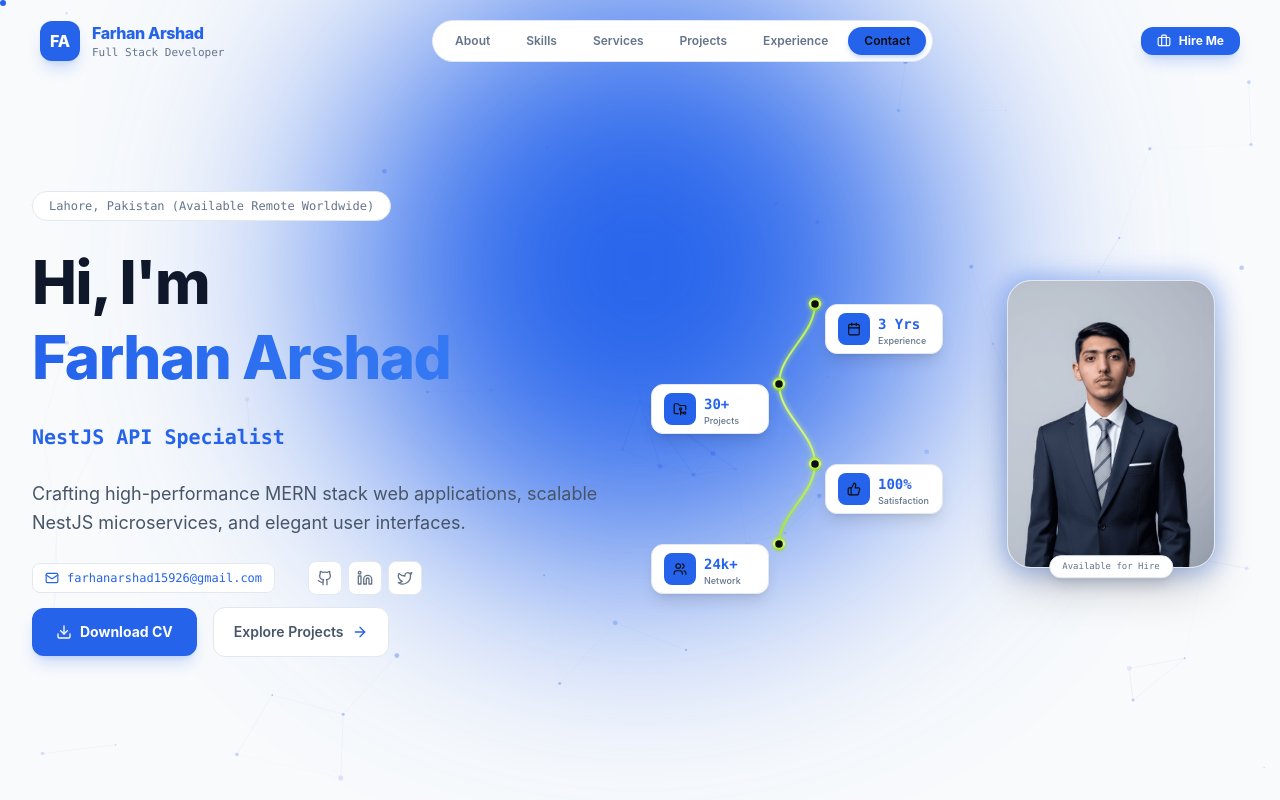
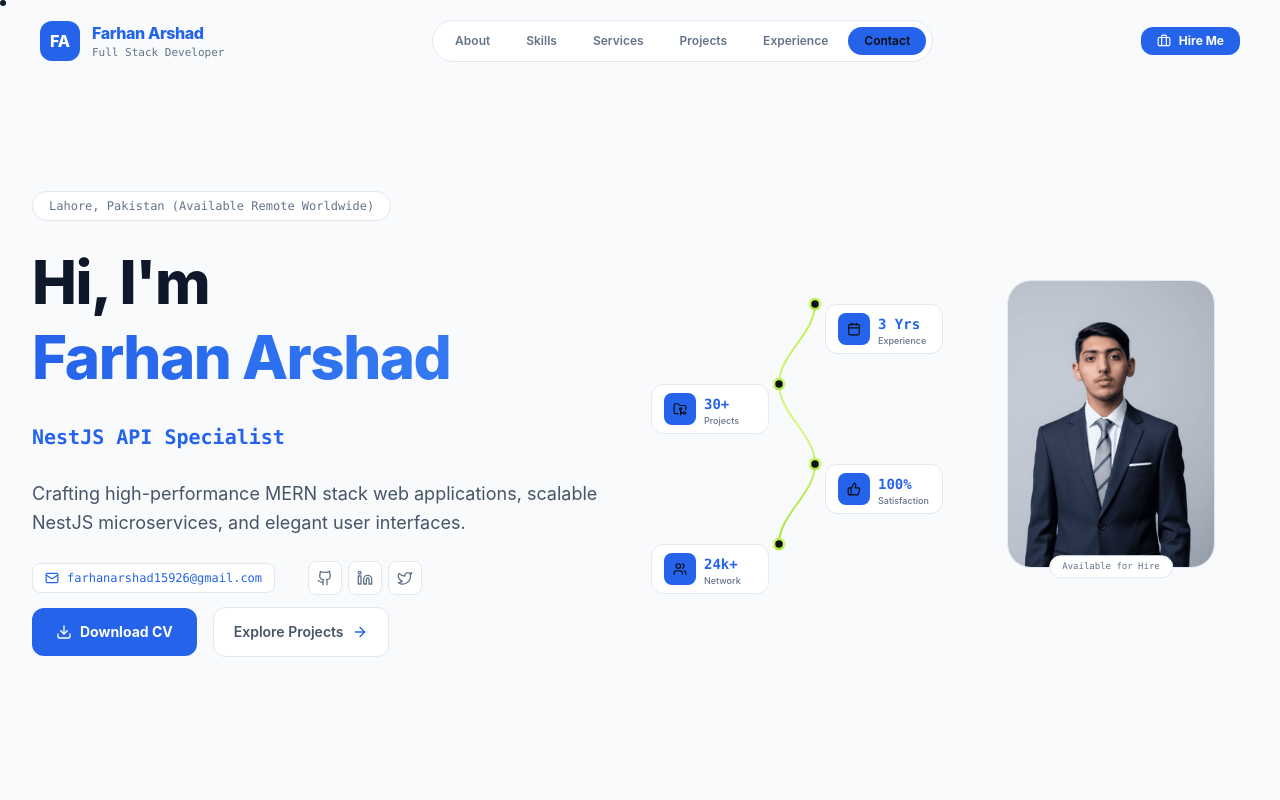
Before and after one commit to FarhanArshad80/Farhan-Arshad-protoflio-, a React (Vite) app: page / in a window 1280 px wide. Shown: the top 800 px of the page. Built offline with nearby package versions, Linux system fonts and the light colour scheme.

Commit message:
Refactor UI components and add new assets
Replit-Commit-Author: Agent

```diff
--- a/src/App.tsx
+++ b/src/App.tsx
@@ -1,7 +1,6 @@
 import React, { useState } from 'react';
 import { AnimatePresence } from 'motion/react';
 import { ThemeProvider, useTheme } from './context/ThemeContext';
-import { CanvasBackground } from './components/CanvasBackground';
 import { Navbar } from './components/Navbar';
 import { Hero } from './components/Hero';
 import { AboutSection } from './components/AboutSection';
@@ -32,9 +31,6 @@ function MainAppContent() {
       </AnimatePresence>
 
       <div className={`portfolio-shell min-h-screen relative font-sans transition-colors duration-500 ${currentTheme.bgClass}`}>
-        {/* Dynamic particle background */}
-        <CanvasBackground />
-
         {/* Main navigation header */}
         <Navbar />
 
--- a/src/components/CustomCursor.tsx
+++ b/src/components/CustomCursor.tsx
@@ -49,10 +49,10 @@ export const CustomCursor: React.FC = () => {
   return (
     <>
       <div ref={dotRef} className="fixed top-0 left-0 pointer-events-none z-[99999] rounded-full"
-        style={{ width: isHovering ? 10 : 6, height: isHovering ? 10 : 6, backgroundColor: '#2563EB', opacity: visible ? 1 : 0, transition: 'width 0.18s ease, height 0.18s ease, opacity 0.2s ease', willChange: 'transform' }}
+        style={{ width: isHovering ? 10 : 6, height: isHovering ? 10 : 6, backgroundColor: '#0F172A', opacity: visible ? 1 : 0, transition: 'width 0.18s ease, height 0.18s ease, opacity 0.2s ease', willChange: 'transform' }}
       />
       <div ref={ringRef} className="fixed top-0 left-0 pointer-events-none z-[99998] rounded-full"
-        style={{ width: isHovering ? 44 : 32, height: isHovering ? 44 : 32, border: `1.5px solid ${isHovering ? 'rgba(29,78,216,0.85)' : 'rgba(37,99,235,0.45)'}`, backgroundColor: isHovering ? 'rgba(37,99,235,0.07)' : 'transparent', opacity: visible ? 1 : 0, transition: 'width 0.22s ease, height 0.22s ease, border-color 0.2s ease, background-color 0.2s ease, opacity 0.2s ease', willChange: 'transform' }}
+        style={{ width: isHovering ? 44 : 32, height: isHovering ? 44 : 32, border: `1.5px solid ${isHovering ? 'rgba(15,23,42,0.7)' : 'rgba(15,23,42,0.35)'}`, backgroundColor: isHovering ? 'rgba(15,23,42,0.05)' : 'transparent', opacity: visible ? 1 : 0, transition: 'width 0.22s ease, height 0.22s ease, border-color 0.2s ease, background-color 0.2s ease, opacity 0.2s ease', willChange: 'transform' }}
       />
     </>
   );
--- a/src/components/Hero.tsx
+++ b/src/components/Hero.tsx
@@ -48,15 +48,11 @@ const SnakePanel: React.FC<{ gradientClass: string }> = ({ gradientClass }) => (
           <stop offset="50%" stopColor="#d4f97d" />
           <stop offset="100%" stopColor="#a3e635" />
         </linearGradient>
-        <filter id="snkGlow" x="-60%" y="-60%" width="220%" height="220%">
-          <feGaussianBlur stdDeviation="2.5" result="b" />
-          <feMerge><feMergeNode in="b" /><feMergeNode in="SourceGraphic" /></feMerge>
-        </filter>
       </defs>
-      <motion.path d={SNAKE_PATH} stroke="url(#snkG)" strokeWidth="2" strokeLinecap="round" strokeDasharray="6 8" fill="none" filter="url(#snkGlow)"
+      <motion.path d={SNAKE_PATH} stroke="url(#snkG)" strokeWidth="2" strokeLinecap="round" strokeDasharray="6 8" fill="none"
         initial={{ pathLength: 0, opacity: 0 }} animate={{ pathLength: 1, opacity: 1 }} transition={{ duration: 1.8, delay: 0.4, ease: 'easeInOut' }} />
       {SNAKE_NODES.map((n, i) => (
-        <motion.circle key={i} cx={n.x} cy={n.y} r="5" fill="#0d0d0d" stroke="url(#snkG)" strokeWidth="2.5" filter="url(#snkGlow)"
+        <motion.circle key={i} cx={n.x} cy={n.y} r="5" fill="#0d0d0d" stroke="url(#snkG)" strokeWidth="2.5"
           initial={{ scale: 0, opacity: 0 }} animate={{ scale: 1, opacity: 1 }} transition={{ duration: 0.3, delay: 0.7 + i * 0.2 }} />
       ))}
     </svg>
@@ -101,8 +97,6 @@ export const Hero: React.FC = () => {
 
   return (
     <section id="hero" className="relative min-h-screen pt-28 pb-16 flex items-center justify-center overflow-hidden">
-      <div className="absolute top-1/3 left-1/2 -translate-x-1/2 -translate-y-1/2 w-[600px] h-[600px] bg-[#b7f34a]/8 rounded-full blur-[120px] pointer-events-none" />
-
       <div className="max-w-7xl mx-auto px-4 sm:px-6 lg:px-8 w-full relative z-10 grid grid-cols-1 lg:grid-cols-12 gap-10 items-center">
         <motion.div initial={{ opacity: 0, x: -30 }} animate={{ opacity: 1, x: 0 }} transition={{ duration: 0.7 }} className="lg:col-span-6 space-y-6">
           <div className="inline-flex items-center gap-2 px-4 py-1.5 rounded-full bg-[#161616] border border-[#f5f0e6]/[0.07] text-xs font-mono text-[#8a8680]">
@@ -177,17 +171,12 @@ export const Hero: React.FC = () => {
           className="lg:col-span-3 flex items-center justify-center"
         >
           <motion.div initial={{ opacity: 0, scale: 0.88 }} animate={{ opacity: 1, scale: 1 }} transition={{ duration: 0.6, delay: 0.35, ease: 'easeOut' }} className="relative flex-shrink-0">
-            <motion.div
-              className="absolute -inset-1 rounded-[1.6rem] bg-[#b7f34a] blur-md opacity-30"
-              animate={{ opacity: [0.2, 0.45, 0.2] }}
-              transition={{ duration: 3, repeat: Infinity, ease: 'easeInOut' }}
-            />
-            <div className="relative w-44 h-60 sm:w-52 sm:h-72 rounded-[1.5rem] overflow-hidden border border-[#f5f0e6]/10 shadow-2xl bg-[#161616]">
+            <div className="relative w-44 h-60 sm:w-52 sm:h-72 rounded-[1.5rem] overflow-hidden border border-[#f5f0e6]/10 bg-[#161616]">
               <img src={profileImage} alt={PORTFOLIO_DATA.profile.name} className="w-full h-full object-cover object-top" />
             </div>
             <motion.div
               animate={{ y: [0, -4, 0] }} transition={{ duration: 2.5, repeat: Infinity, ease: 'easeInOut' }}
-              className="absolute -bottom-3 left-1/2 -translate-x-1/2 flex items-center gap-1.5 px-3 py-1 rounded-xl bg-[#161616] border border-[#f5f0e6]/10 shadow-lg whitespace-nowrap"
+              className="absolute -bottom-3 left-1/2 -translate-x-1/2 flex items-center gap-1.5 px-3 py-1 rounded-xl bg-[#161616] border border-[#f5f0e6]/10 whitespace-nowrap"
             >
               <span className="text-[9px] font-mono text-[#8a8680]">Available for Hire</span>
             </motion.div>
--- a/src/components/LoadingScreen.tsx
+++ b/src/components/LoadingScreen.tsx
@@ -34,7 +34,7 @@ export const LoadingScreen: React.FC<Props> = ({ onComplete }) => {
           animate={{ rotate: 360 }}
           transition={{ duration: 2.6, repeat: Infinity, ease: 'linear' }}
           className="absolute inset-0 rounded-full"
-          style={{ background: 'conic-gradient(from 0deg, #2563EB 0%, #3B82F6 45%, transparent 55%, transparent 100%)' }}
+          style={{ background: 'conic-gradient(from 0deg, #0F172A 0%, #64748B 45%, transparent 55%, transparent 100%)' }}
         />
         <div
           className="absolute inset-0 rounded-full"
@@ -44,7 +44,7 @@ export const LoadingScreen: React.FC<Props> = ({ onComplete }) => {
           initial={{ scale: 0.75, opacity: 0 }}
           animate={{ scale: 1, opacity: 1 }}
           transition={{ duration: 0.55, ease: 'easeOut' }}
-          className="absolute inset-[5px] rounded-full overflow-hidden border border-[#0F172A]/10 shadow-2xl shadow-[#2563EB]/20"
+          className="absolute inset-[5px] rounded-full overflow-hidden border border-[#0F172A]/10"
         >
           <img src={profileImage} alt="Farhan Arshad" className="w-full h-full object-cover object-top" />
         </motion.div>
@@ -63,7 +63,7 @@ export const LoadingScreen: React.FC<Props> = ({ onComplete }) => {
         initial={{ opacity: 0, y: 8 }}
         animate={{ opacity: 1, y: 0 }}
         transition={{ duration: 0.45, delay: 0.45 }}
-        className="text-[11px] font-mono text-[#2563EB] tracking-[0.22em] uppercase mb-10"
+        className="text-[11px] font-mono text-[#475569] tracking-[0.22em] uppercase mb-10"
       >
         Full Stack Developer
       </motion.p>
@@ -77,7 +77,7 @@ export const LoadingScreen: React.FC<Props> = ({ onComplete }) => {
         <div
           ref={barRef}
           className="absolute inset-y-0 left-0 rounded-full"
-          style={{ width: '0%', background: 'linear-gradient(90deg, #2563EB, #3B82F6)' }}
+          style={{ width: '0%', background: 'linear-gradient(90deg, #0F172A, #64748B)' }}
         />
       </motion.div>
     </motion.div>
--- a/src/index.css
+++ b/src/index.css
@@ -167,11 +167,11 @@ html[data-theme='cyber-neon'] [class*="border-emerald-"] {
   border-color: #2563EB !important;
 }
 
-html[data-theme='cyber-neon'] [class*="shadow-[#b7f34a]"],
-html[data-theme='cyber-neon'] [class*="shadow-orange-"],
-html[data-theme='cyber-neon'] [class*="shadow-cyan-"],
-html[data-theme='cyber-neon'] [class*="shadow-violet-"] {
-  --tw-shadow-color: rgb(37 99 235 / 0.2) !important;
+/* Keep the light theme flat: no colored or oversized shadows around cards and controls. */
+html[data-theme='cyber-neon'] [class*="shadow-"] {
+  box-shadow: none !important;
+  --tw-shadow: 0 0 transparent !important;
+  --tw-shadow-colored: 0 0 transparent !important;
 }
 
 html[data-theme='cyber-neon'] [class*="hover:bg-[#b7f34a]"]:hover,
```
Also changed, not shown: attached_assets/image_1787383658578.png (added), attached_assets/image_1787383670406.png (added).
